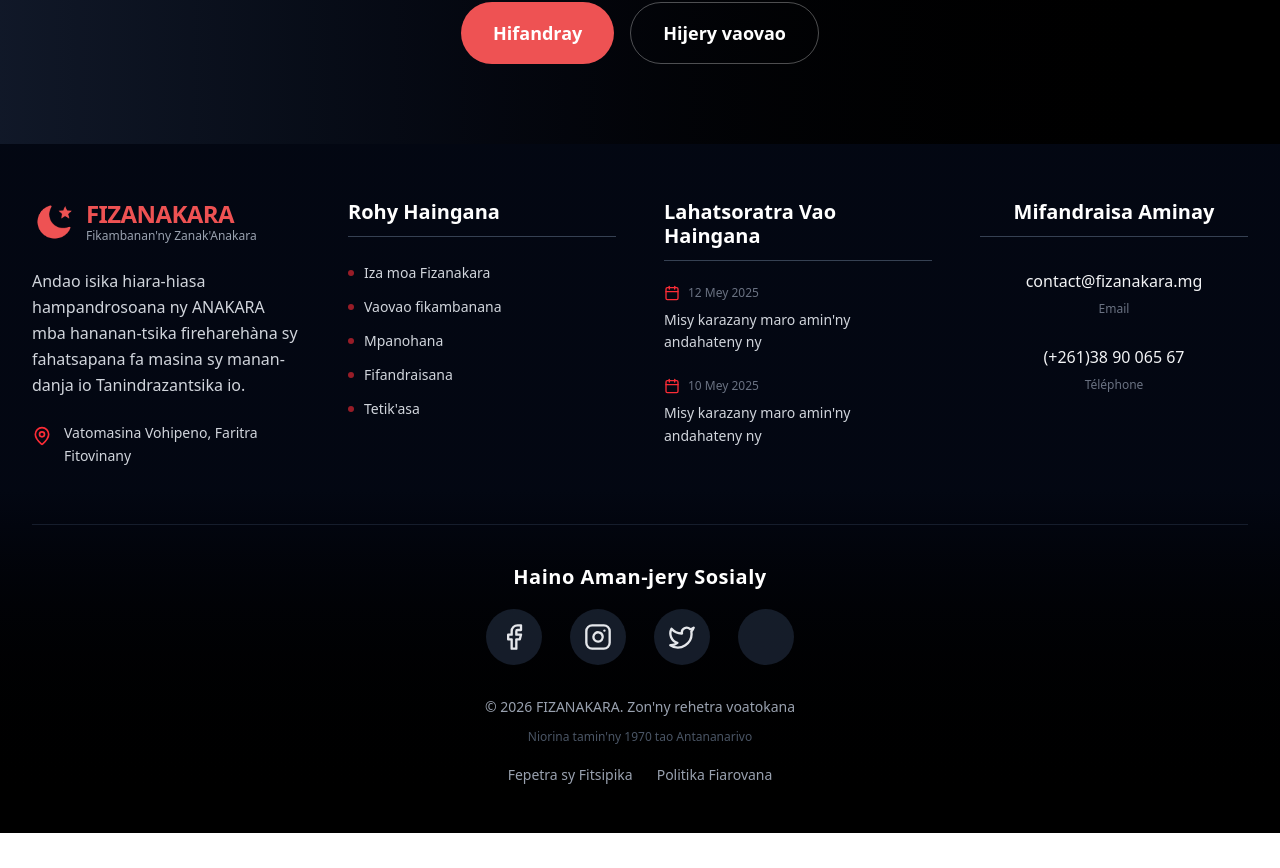
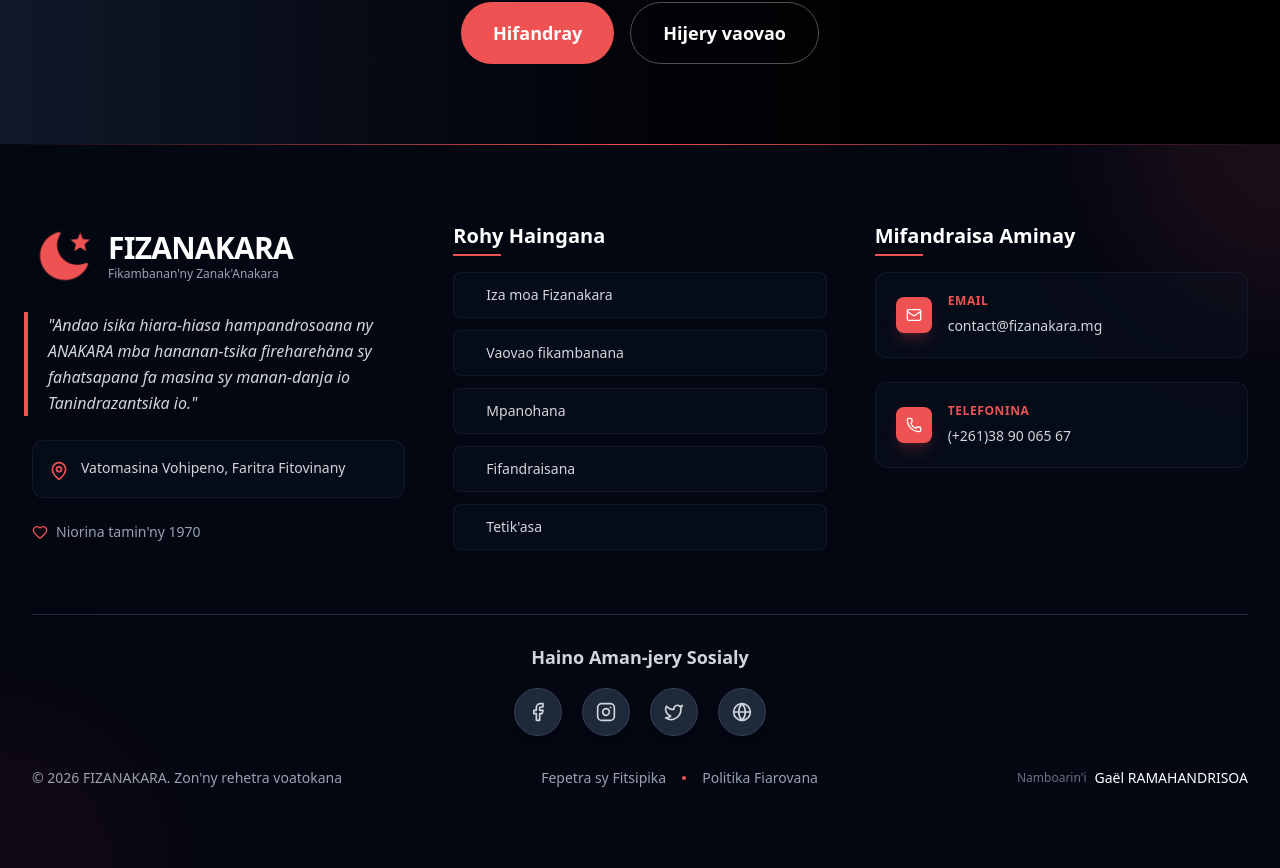
Before and after one commit to nassaigael/website, a React (Vite) app: page / in a window 1280 px wide. Shown: the part 4768-5636 px from the top of the page. Before the commit the page ends 5601 px from the top, so only its background shows below. Built offline with nearby package versions, Linux system fonts and the light colour scheme.

Commit message:
feat(ui): enhance Footer component with improved layout, animations, and additional contact options

```diff
--- a/src/components/layout/Footer.tsx
+++ b/src/components/layout/Footer.tsx
@@ -1,209 +1,243 @@
 import { motion } from 'framer-motion';
-import { Link } from 'react-router-dom';           // ← ajouté
-import { MapPin, Calendar, Facebook, Instagram, Twitter } from 'lucide-react';
+import { Link } from 'react-router-dom';
+import { MapPin, Facebook, Instagram, Twitter, Mail, Phone, Heart, Globe, ChevronRight } from 'lucide-react';
 import { useLanguage } from '../../contexts/LanguageContext';
 import { footerData } from '../../data/footer';
 import logo from "../../assets/images/logo.png";
-
 
 const Footer = () => {
     const { language } = useLanguage();
     const t = footerData[language];
 
+    const socialIcons = {
+        Facebook: Facebook,
+        Instagram: Instagram,
+        Twitter: Twitter,
+        YouTube: Globe
+    };
+
+    const fadeInUp = {
+        hidden: { opacity: 0, y: 20 },
+        visible: { opacity: 1, y: 0 }
+    };
+
     return (
-        <footer className="bg-linear-to-b from-gray-950 via-gray-950 to-black text-white">
-            <div className="mx-auto max-w-7xl px-5 sm:px-6 lg:px-8">
-                <div className="grid grid-cols-1 gap-10 py-14 md:grid-cols-2 lg:grid-cols-4 lg:gap-8 xl:gap-12">
+        <footer className="relative bg-gray-950 text-white overflow-hidden">
+            {/* Éléments décoratifs d'arrière-plan */}
+            <div className="absolute inset-0 pointer-events-none">
 
+                {/* Cercles flous */}
+                <div className="absolute -top-40 -right-40 w-80 h-80 bg-[#ee5253]/10 rounded-full blur-3xl" />
+                <div className="absolute -bottom-40 -left-40 w-80 h-80 bg-[#932020]/10 rounded-full blur-3xl" />
+            </div>
+
+            {/* Ligne décorative supérieure */}
+            <div className="absolute top-0 left-0 right-0 h-px bg-linear-to-r from-transparent via-[#ee5253] to-transparent" />
+
+            <div className="relative mx-auto max-w-7xl px-4 sm:px-6 lg:px-8 py-16 md:py-20">
+                <div className="grid grid-cols-1 gap-12 md:grid-cols-2 lg:grid-cols-3">
+
+                    {/* Logo & Description */}
                     <motion.div
-                        initial={{ opacity: 0, y: 24 }}
-                        whileInView={{ opacity: 1, y: 0 }}
+                        initial="hidden"
+                        whileInView="visible"
                         viewport={{ once: true }}
-                        transition={{ duration: 0.7 }}
-                        className="space-y-6 text-center md:text-left"
+                        variants={fadeInUp}
+                        transition={{ duration: 0.6 }}
+                        className="space-y-6"
                     >
-                        {/* Logo */}
-                        <Link to="/" className="flex items-center justify-center gap-2.5 cursor-pointer shrink-0 md:justify-start">
-                            <motion.div
-                                whileHover={{ scale: 1.04 }}
-                                whileTap={{ scale: 0.97 }}
-                                className="flex items-center gap-2.5"
-                            >
+                        <Link to="/" className="inline-flex items-center gap-3 group">
+                            <div className="relative">
+                                <div className="absolute inset-0 bg-[#ee5253] rounded-2xl blur-lg opacity-0 group-hover:opacity-40 transition-opacity duration-500" />
                                 <img
                                     src={logo}
                                     alt="Logo Fizanakara"
-                                    className="h-8 w-8 sm:h-9 sm:w-9 md:h-10 md:w-10 lg:h-11 lg:w-11 object-contain"
+                                    className="relative h-14 w-14 sm:h-16 sm:w-16 object-contain"
                                 />
-                                <div className="flex flex-col leading-tight">
-                                    <h1 className="font-extrabold tracking-tight text-[#ee5253] text-lg sm:text-xl md:text-[1.38rem] lg:text-2xl">
+                            </div>
+                            <div className="flex flex-col">
+                                <h1 className="font-extrabold tracking-tight text-white text-2xl sm:text-3xl group-hover:text-[#ee5253] transition-colors">
                                     FIZANAKARA
                                 </h1>
-                                    <p className="text-xs text-gray-400 font-medium hidden lg:block">
-                                        {language === 'mg' ? "Fikambanan'ny Zanak'Anakara" :
-                                            language === 'fr' ? "Association des Descendants Anakara" :
-                                                "Association of Anakara Descendants"}
+                                <p className="text-xs text-gray-400 font-medium">
+                                    {t.organization.subtitle}
                                 </p>
                             </div>
-                            </motion.div>
                         </Link>
 
-                        <p className="text-sm leading-relaxed text-gray-300 md:text-base">
-                            {t.organization.description}
+                        <div className="relative">
+                            <div className="absolute -left-2 top-0 w-1 h-full bg-[#ee5253]" />
+                            <p className="text-sm leading-relaxed text-gray-300 md:text-base italic pl-4">
+                                "{t.organization.description}"
                             </p>
+                        </div>
 
-                        <div className="flex items-start justify-center gap-3 text-sm text-gray-300 md:justify-start">
-                            <MapPin className="mt-1 h-5 w-5 shrink-0 text-red-500" />
+                        <div className="flex items-start gap-3 text-sm text-gray-300 bg-gray-900/30 p-4 rounded-xl border border-gray-800/50 hover:border-[#ee5253]/30 transition-all duration-300">
+                            <MapPin className="mt-1 h-5 w-5 shrink-0 text-[#ee5253]" />
                             <span className="leading-relaxed">{t.address}</span>
+                        </div>
+
+                        {/* Année de fondation */}
+                        <div className="flex items-center gap-2 text-sm text-gray-400">
+                            <Heart className="w-4 h-4 text-[#ee5253]" />
+                            <span>
+                                {language === 'mg' ? 'Niorina tamin\'ny 1970' :
+                                    language === 'fr' ? 'Fondé en 1970' :
+                                        'Founded in 1970'}
+                            </span>
                         </div>
                     </motion.div>
 
-                    {/* Liens rapides */}
+                    {/* LIENS RAPIDES */}
                     <motion.div
-                        initial={{ opacity: 0, y: 24 }}
-                        whileInView={{ opacity: 1, y: 0 }}
+                        initial="hidden"
+                        whileInView="visible"
                         viewport={{ once: true }}
-                        transition={{ duration: 0.7, delay: 0.1 }}
-                        className="space-y-6 text-center md:text-left"
+                        variants={fadeInUp}
+                        transition={{ duration: 0.6, delay: 0.1 }}
+                        className="space-y-6"
                     >
-                        <h3 className="border-b border-gray-700 pb-3 text-xl font-semibold">
+                        <h3 className="text-xl font-bold text-white relative inline-block">
                             {t.quickLinks.title}
+                            <span className="absolute -bottom-2 left-0 w-12 h-0.5 bg-[#ee5253]" />
                         </h3>
-                        <ul className="space-y-3 text-sm">
+
+                        <div className="space-y-3">
                             {t.quickLinks.links.map((link, i) => (
-                                <li key={i}>
-                                    <a
-                                        href={link.href}
-                                        className="group inline-flex items-center gap-2.5 text-gray-300 transition-colors hover:text-red-400"
+                                <Link
+                                    key={i}
+                                    to={link.href}
+                                    className="group flex items-center gap-3 p-3 bg-gray-900/30 rounded-lg border border-gray-800/50 hover:border-[#ee5253] hover:bg-gray-900/50 transition-all duration-300"
                                 >
-                                        <span className="h-1.5 w-1.5 rounded-full bg-red-500/60 group-hover:scale-125 transition-transform" />
+                                    <ChevronRight className="w-4 h-4 text-[#ee5253] opacity-0 -ml-2 group-hover:opacity-100 group-hover:ml-0 transition-all duration-300" />
+                                    <span className="text-sm text-gray-300 group-hover:text-white transition-colors">
                                         {link.label}
-                                    </a>
-                                </li>
-                            ))}
-                        </ul>
-                    </motion.div>
-
-                    {/* Articles récents */}
-                    <motion.div
-                        initial={{ opacity: 0, y: 24 }}
-                        whileInView={{ opacity: 1, y: 0 }}
-                        viewport={{ once: true }}
-                        transition={{ duration: 0.7, delay: 0.2 }}
-                        className="space-y-6 text-center md:text-left"
-                    >
-                        <h3 className="border-b border-gray-700 pb-3 text-xl font-semibold">
-                            {t.recentPosts.title}
-                        </h3>
-                        <div className="space-y-6 text-sm">
-                            {t.recentPosts.posts.map((post, i) => (
-                                <div key={i} className="group">
-                                    <div className="mb-2 flex items-center justify-center gap-2 text-xs text-gray-500 md:justify-start">
-                                        <Calendar className="h-4 w-4 text-red-500" />
-                                        <span>{post.date}</span>
-                                    </div>
-                                    <p className="leading-relaxed text-gray-300 group-hover:text-red-400 transition-colors">
-                                        {post.content}
-                                    </p>
-                                </div>
+                                    </span>
+                                </Link>
                             ))}
                         </div>
                     </motion.div>
 
                     {/* Contact */}
                     <motion.div
-                        initial={{ opacity: 0, y: 24 }}
-                        whileInView={{ opacity: 1, y: 0 }}
+                        initial="hidden"
+                        whileInView="visible"
                         viewport={{ once: true }}
-                        transition={{ duration: 0.7, delay: 0.3 }}
-                        className="space-y-8 text-center"
+                        variants={fadeInUp}
+                        transition={{ duration: 0.6, delay: 0.2 }}
+                        className="space-y-6"
                     >
-                        <h3 className="border-b border-gray-700 pb-3 text-xl font-semibold">
+                        <h3 className="text-xl font-bold text-white relative inline-block">
                             {t.contact.title}
+                            <span className="absolute -bottom-2 left-0 w-12 h-0.5 bg-[#ee5253]" />
                         </h3>
 
-                        <div className="space-y-7">
                         {/* Email */}
-                            <div className="flex flex-col items-center gap-2">
-                                <a
-                                    href={`mailto:${t.contact.email}`}
-                                    className="text-base font-medium text-gray-100 hover:text-red-400"
-                                >
+                        <div className="group p-5 bg-gray-900/30 rounded-xl border border-gray-800/50 hover:border-[#ee5253] transition-all duration-300">
+                            <div className="flex items-center gap-4">
+                                <div className="p-2.5 bg-[#ee5253] rounded-lg shadow-lg shadow-[#ee5253]/20 group-hover:scale-110 transition-transform duration-300">
+                                    <Mail className="w-4 h-4 text-white" />
+                                </div>
+                                <div>
+                                    <p className="text-xs text-[#ee5253] font-semibold uppercase tracking-wider mb-1">
+                                        {language === 'mg' ? 'EMAIL' : 'EMAIL'}
+                                    </p>
+                                    <a href={`mailto:${t.contact.email}`} className="text-sm font-medium text-gray-300 hover:text-white transition-colors">
                                         {t.contact.email}
                                     </a>
-                                <span className="hidden text-xs text-gray-500 md:block">Email</span>
+                                </div>
+                            </div>
                         </div>
 
                         {/* Téléphone */}
-                            <div className="flex flex-col items-center gap-2">
-                                <a
-                                    href={`tel:${t.contact.phone.replace(/\D/g, '')}`}
-                                    className="text-base font-medium text-gray-100 hover:text-red-400"
-                                >
+                        <div className="group p-5 bg-gray-900/30 rounded-xl border border-gray-800/50 hover:border-[#ee5253] transition-all duration-300">
+                            <div className="flex items-center gap-4">
+                                <div className="p-2.5 bg-[#ee5253] rounded-lg shadow-lg shadow-[#ee5253]/20 group-hover:scale-110 transition-transform duration-300">
+                                    <Phone className="w-4 h-4 text-white" />
+                                </div>
+                                <div>
+                                    <p className="text-xs text-[#ee5253] font-semibold uppercase tracking-wider mb-1">
+                                        {language === 'mg' ? 'TELEFONINA' : 'TÉLÉPHONE'}
+                                    </p>
+                                    <a href={`tel:${t.contact.phone.replace(/\D/g, '')}`} className="text-sm font-medium text-gray-300 hover:text-white transition-colors">
                                         {t.contact.phone}
                                     </a>
-                                <span className="hidden text-xs text-gray-500 md:block">
-                                    {language === 'mg' ? 'Téléphone' : 'Téléphone'}
-                                </span>
+                                </div>
                             </div>
                         </div>
                     </motion.div>
                 </div>
 
-                <div className="border-t border-gray-800/70 pt-10 pb-12">
-                    <div className="flex flex-col items-center gap-8 text-center">
+                {/* RÉSEAUX SOCIAUX & COPYRIGHT */}
+                <motion.div
+                    initial="hidden"
+                    whileInView="visible"
+                    viewport={{ once: true }}
+                    variants={fadeInUp}
+                    transition={{ duration: 0.6, delay: 0.3 }}
+                    className="mt-16 pt-8 border-t border-gray-800"
+                >
                     {/* Réseaux sociaux */}
-                        <div className="space-y-5">
-                            <h3 className="text-xl font-semibold tracking-wide">
+                    <div className="text-center mb-8">
+                        <h3 className="text-lg font-semibold text-gray-300 mb-5">
                             {t.socialMedia.title}
                         </h3>
-                            <div className="flex justify-center gap-5 sm:gap-7">
+                        <div className="flex justify-center gap-4 sm:gap-5">
                             {t.socialMedia.platforms.map((platform, i) => {
-                                    const Icon = { Facebook, Instagram, Twitter }[platform];
+                                const Icon = socialIcons[platform as keyof typeof socialIcons] || Globe;
                                 return (
-                                        <motion.a
+                                    <a
                                         key={i}
                                         href="#"
-                                            whileHover={{ scale: 1.2, y: -4 }}
-                                            whileTap={{ scale: 0.9 }}
-                                            className="flex h-14 w-14 items-center justify-center rounded-full bg-gray-800/70 text-gray-200 transition-all hover:bg-red-600 hover:text-white hover:shadow-xl hover:shadow-red-900/40"
-                                            aria-label={platform}
+                                        className="relative group"
                                     >
-                                            {Icon && <Icon className="h-7 w-7" />}
-                                        </motion.a>
+                                        <div className="absolute inset-0 bg-[#ee5253] rounded-full blur-md opacity-0 group-hover:opacity-50 transition-opacity" />
+                                        <div className="relative w-12 h-12 bg-gray-800 group-hover:bg-[#ee5253] rounded-full flex items-center justify-center border border-gray-700 group-hover:border-transparent transition-all duration-300 shadow-lg">
+                                            <Icon className="h-5 w-5 text-gray-300 group-hover:text-white transition-colors" />
+                                        </div>
+                                    </a>
                                 );
                             })}
                         </div>
                     </div>
 
+                    {/* COPYRIGHT, TERMES, CONFIDENTIALITÉ */}
+                    <div className="flex flex-col lg:flex-row items-center justify-between gap-6 text-sm">
                         {/* Copyright */}
-                        <div className="space-y-3 text-sm text-gray-400">
-                            <p>
-                                © {new Date().getFullYear()} FIZANAKARA.{' '}
-                                {language === 'mg'
-                                    ? "Zon'ny rehetra voatokana"
-                                    : language === 'fr'
-                                        ? 'Tous droits réservés'
-                                        : 'All rights reserved'}
-                            </p>
-                            <p className="text-xs text-gray-600">
-                                {language === 'mg'
-                                    ? "Niorina tamin'ny 1970 tao Antananarivo"
-                                    : language === 'fr'
-                                        ? 'Fondé en 1970 à Antananarivo'
-                                        : 'Founded in 1970 in Antananarivo'}
+                        <p className="text-gray-400 text-center lg:text-left order-1">
+                            {t.copyright.text}
                         </p>
 
-                            <div className="flex justify-center gap-6 pt-2 text-gray-400">
-                                <a href="#" className="hover:text-red-400 transition-colors">
-                                    {t.copyright?.links?.terms || 'Conditions'}
+                        {/* Developed by Gaël */}
+                        <div className="flex items-center gap-2 order-3">
+                            <span className="text-xs text-gray-500">
+                                {language === 'mg' ? 'Namboarin\'i' :
+                                    language === 'fr' ? 'Développé par' :
+                                        'Developed by'}
+                            </span>
+                            <span className="text-sm font-medium text-white hover:text-[#ee5253] transition-colors cursor-default">
+                                Gaël RAMAHANDRISOA
+                            </span>
+                        </div>
+
+                        {/* Termes et Confidentialité */}
+                        <div className="flex items-center gap-4 order-2">
+                            {t.copyright.links && (
+                                <>
+                                    <a href="#" className="text-gray-400 hover:text-[#ee5253] transition-colors relative group">
+                                        {t.copyright.links.terms}
+                                        <span className="absolute -bottom-1 left-0 w-0 h-px bg-[#ee5253] group-hover:w-full transition-all duration-300" />
                                     </a>
-                                <a href="#" className="hover:text-red-400 transition-colors">
-                                    {t.copyright?.links?.privacy || 'Confidentialité'}
+                                    <span className="w-1 h-1 bg-[#ee5253] rounded-full" />
+                                    <a href="#" className="text-gray-400 hover:text-[#ee5253] transition-colors relative group">
+                                        {t.copyright.links.privacy}
+                                        <span className="absolute -bottom-1 left-0 w-0 h-px bg-[#ee5253] group-hover:w-full transition-all duration-300" />
                                     </a>
+                                </>
+                            )}
                         </div>
                     </div>
-                    </div>
-                </div>
+                </motion.div>
             </div>
         </footer>
     );
```
Lines whose indentation alone changed are shown as unchanged.
